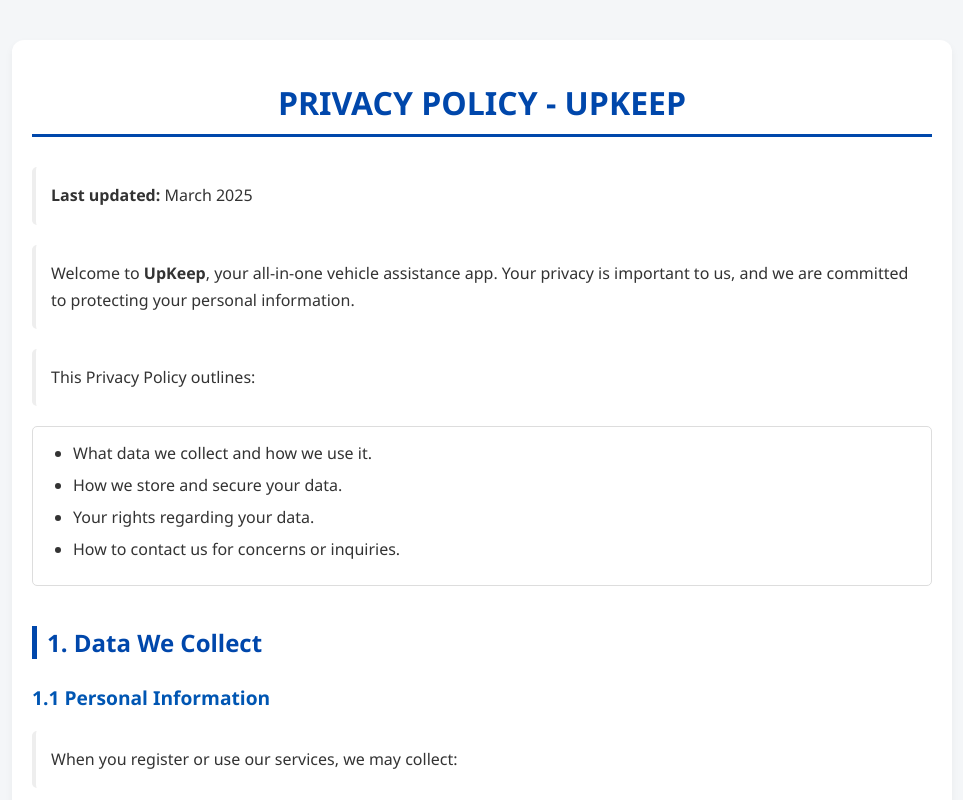
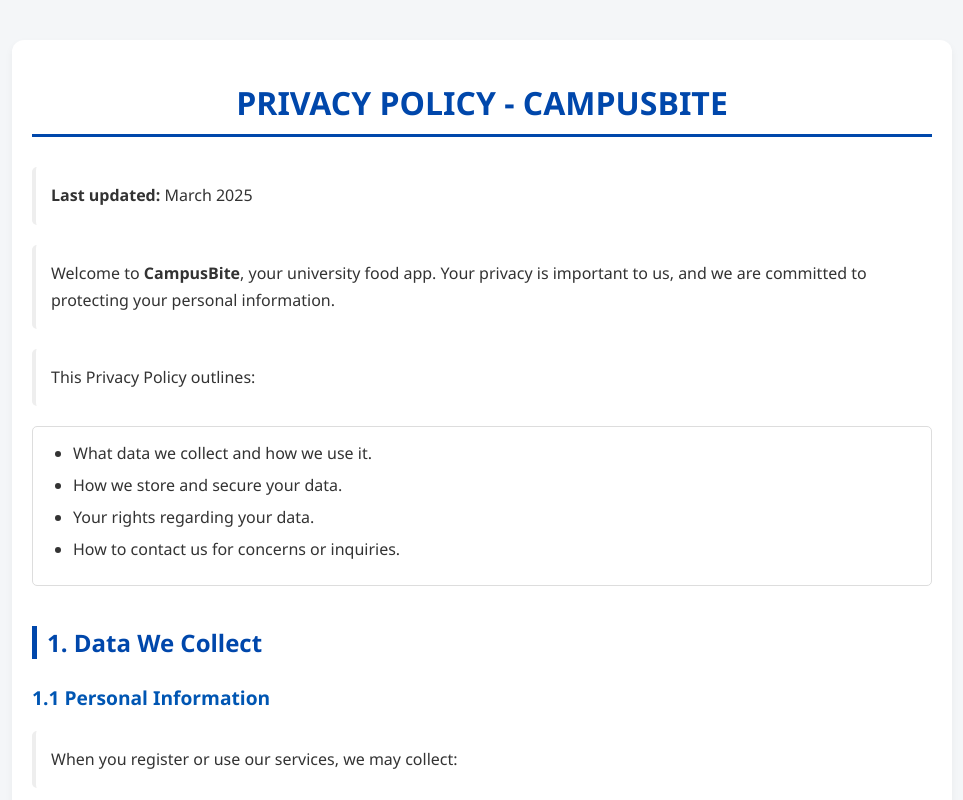
Before and after one commit to aditi240705/CampusBites-private-policy, a plain HTML site: page index.html in a window 1280 px wide. Shown: the top 800 px of the page, without its empty margins (158-1121 px from the left). Drawn offline with Linux system fonts and the light colour scheme.

Commit message:
Update index.html

```diff
--- a/index.html
+++ b/index.html
@@ -124,10 +124,10 @@
   </head>
   <body>
       <div class="container">
-          <h1>Privacy Policy - UpKeep</h1>
+          <h1>Privacy Policy - CampusBite</h1>
           <p><strong>Last updated:</strong> March 2025</p>
           <p>
-              Welcome to <strong>UpKeep</strong>, your all-in-one vehicle assistance app. Your privacy is important to us, and we are committed to protecting your personal information.
+              Welcome to <strong>CampusBite</strong>, your university food app. Your privacy is important to us, and we are committed to protecting your personal information.
           </p>
 
           <p>This Privacy Policy outlines:</p>
```
